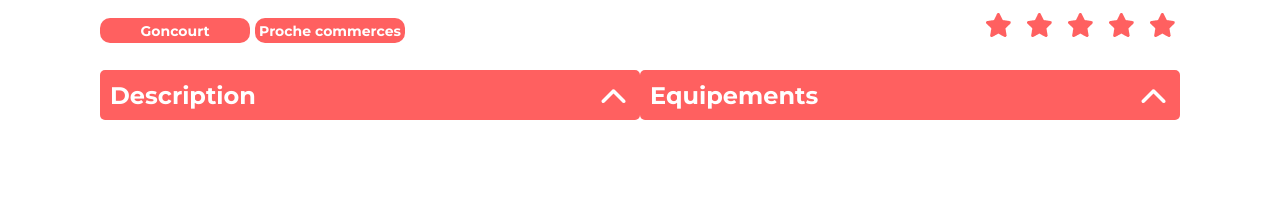
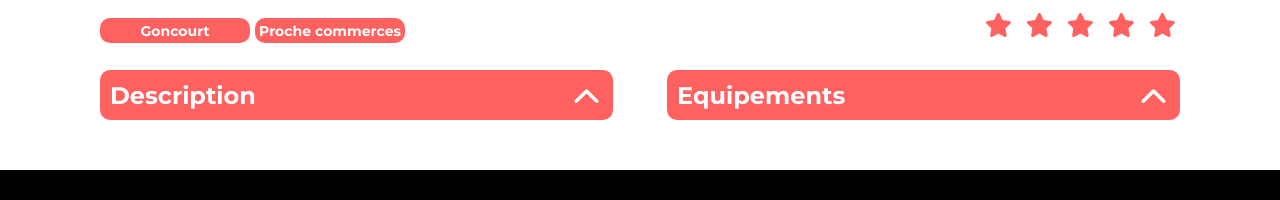
Before and after one commit to LouisMichelin/Projet11-Kasa, a React (Create React App) app: page /logement/0979876d in a window 1280 px wide. Shown: the part 691-891 px from the top of the page. Built offline with nearby package versions, Linux system fonts and the light colour scheme.

Commit message:
100% OK CSS & JSX

```diff
--- a/src/components/Collapse/Collapse.jsx
+++ b/src/components/Collapse/Collapse.jsx
@@ -2,13 +2,13 @@ import "./Collapse.scss";
 import ArrowBack from "../../assets/arrowBack.png";
 import { useState } from "react";
 
-function Collapse({ title, hiddenContent, menuWrapperClass, hiddenStyle }) {
+function Collapse({ title, hiddenContent, hiddenStyle }) {
    const [isShown, setIsShown] = useState(false);
    function showHidden() {
       setIsShown(!isShown);
    }
    return (
-      <div className={menuWrapperClass}>
+      <div className="MenuWrapper">
          <div className="MenuButton">
             <div className="MenuTagName">{title}</div>
             <img
--- a/src/components/Collapse/Collapse.scss
+++ b/src/components/Collapse/Collapse.scss
@@ -11,17 +11,14 @@
    display: flex;
    flex-direction: column;
    margin-bottom: 30px;
-   min-width: 450px;
    @media (max-width: 700px) {
       min-width: 100%;
       margin-bottom: 20px;
    }
-   @media (max-width: 975px) {
-   }
 }
 .MenuButton {
    border: 0;
-   border-radius: 5px;
+   border-radius: 10px;
    padding: 0 10px;
    height: 50px;
    display: flex;
@@ -32,6 +29,7 @@
    font-weight: 700;
    @media (max-width: 700px) {
       height: 30px;
+      border-radius: 5px;
    }
 }
 .MenuTagName {
--- a/src/pages/Logement/Logement.jsx
+++ b/src/pages/Logement/Logement.jsx
@@ -43,12 +43,12 @@ function Logement() {
                </div>
                <div className="LogementCollapses">
                   <Collapse
-                     menuWrapperClass={"MenuWrapper"}
+                     menuWrapperClass="MenuWrapper"
                      title="Description"
                      hiddenContent={selectedLogement.description}
                   />
                   <Collapse
-                     menuWrapperClass={"MenuWrapper"}
+                     menuWrapperClass="MenuWrapper"
                      title="Equipements"
                      hiddenContent={selectedLogement.equipments}
                      hiddenStyle={{
--- a/src/pages/Logement/Logement.scss
+++ b/src/pages/Logement/Logement.scss
@@ -33,20 +33,20 @@
    flex-direction: row;
    justify-content: space-between;
    width: calc(100% - 200px);
-   margin: 10px 0px 50px 0px;
+   margin: 10px 0px 20px 0px;
    @media (max-width: 700px) {
       width: calc(100% - 40px);
       margin-bottom: 15px;
    }
    @media (max-width: 870px) {
       margin-top: 15px;
-   }
-   @media (max-width: 1000px) {
       flex-direction: column;
       margin-bottom: 0px;
    }
 }
-.LogementConditionnalCollapse {
-   flex-direction: column;
-   width: 45%;
+.LogementCollapses > .MenuWrapper {
+   width: 47.5%;
+   @media (max-width: 870px) {
+      width: 100%;
+   }
 }
--- a/src/pages/Propos/Propos.scss
+++ b/src/pages/Propos/Propos.scss
@@ -1,6 +1,5 @@
 .AllProposContainer {
    margin: 40px 100px -10px 100px;
-   width: calc(100% - 200px);
    @media (max-width: 700px) {
       margin: 20px 20px 0px 20px;
       width: calc(100% - 40px);
@@ -13,15 +12,18 @@
    flex-direction: column;
 }
 .ProposCollapsesContainer {
-   width: 100%;
    display: flex;
    flex-direction: column;
    align-items: center;
    justify-content: center;
    margin: 20px 100px;
-   width: calc(100% - 200px);
    @media (max-width: 700px) {
       margin: 20px 0px 0px 0px;
-      width: 100%;
    }
 }
+.ProposCollapsesContainer > .MenuWrapper {
+   min-width: 450px;
+   @media (max-width: 700px) {
+      min-width: auto;
+   }
+}
```
